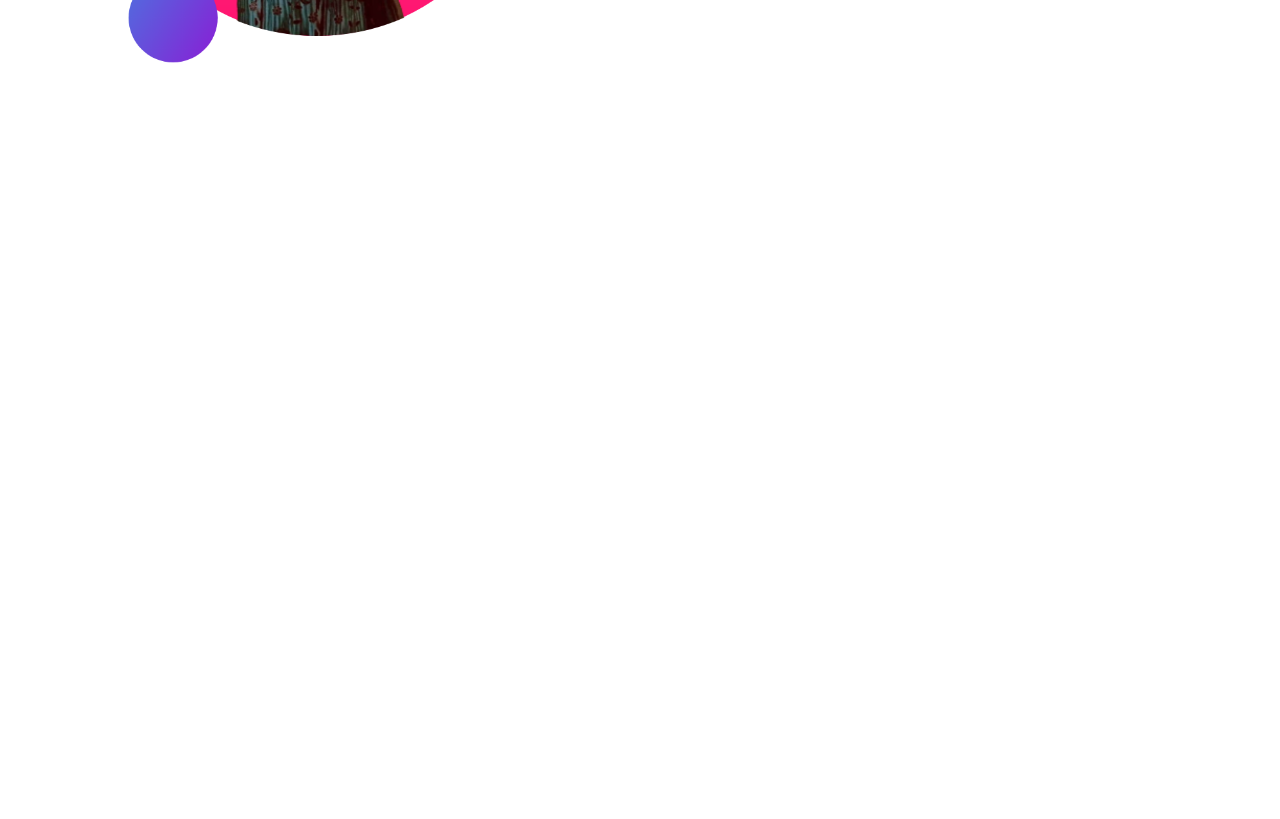
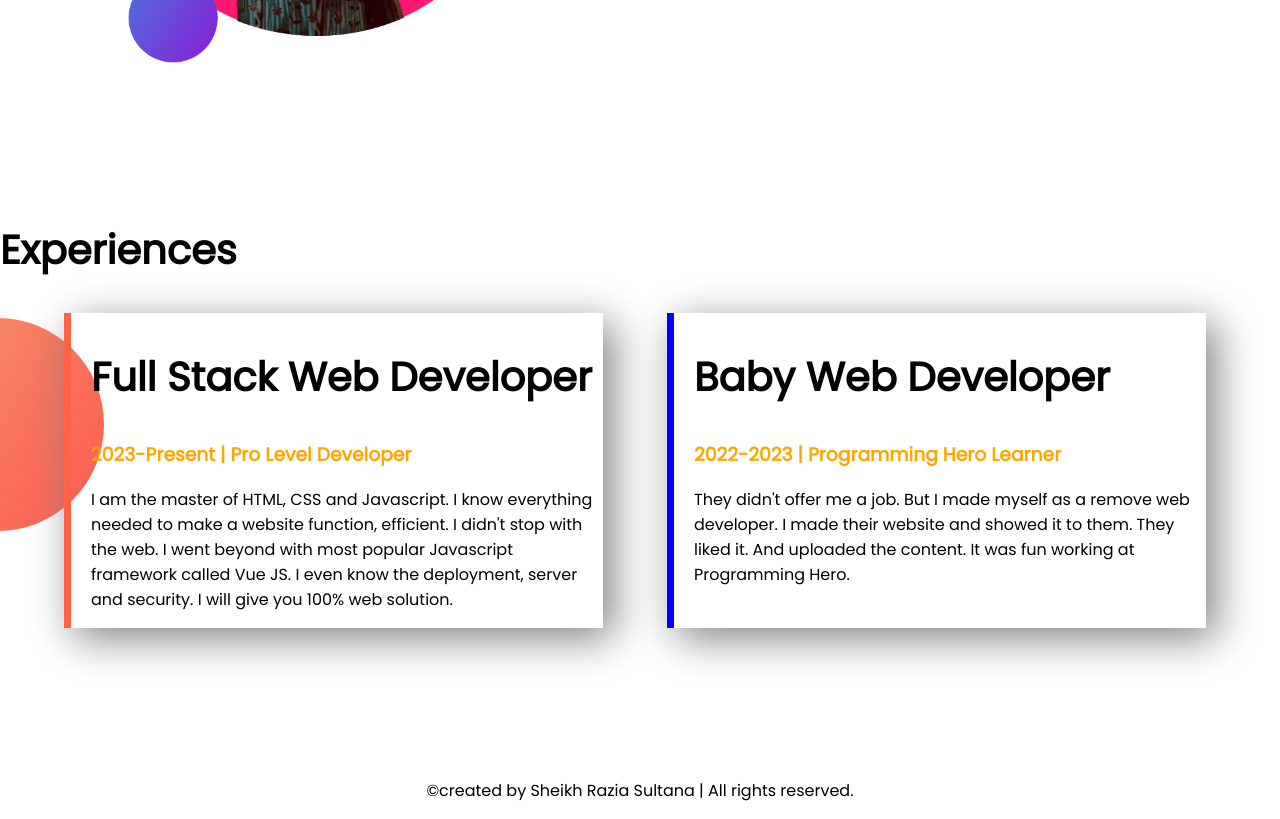
Before and after one commit to Sheikh-Razia-Sultana/developer-portfolio, a plain HTML site: page index.html in a window 1280 px wide. Shown: the part 994-1813 px from the top of the page. Before the commit the page ends 1214 px from the top, so only its background shows below. Drawn offline with Linux system fonts and the light colour scheme.

Commit message:
style border and added a footer

```diff
--- a/index.html
+++ b/index.html
@@ -13,7 +13,7 @@
 </head>
 
 <body>
-    <section id="top-banner">
+    <section class="top-banner flexible-container">
         <div class="half-width">
             <h1>Welcome To</h1>
             <h1><span class="orange-color">Sheikh Razia's</span> World!</h1>
@@ -24,7 +24,7 @@
         </div>
         <div class="half-width"> <img src="images/razia with bg.png" alt=""></div>
     </section>
-    <section class="dream-big">
+    <section class="dream-big flexible-container">
         <div class="half-width">
             <img src="images/razia2 bg.png" alt="">
         </div>
@@ -35,8 +35,33 @@
             <a class="link-button" target="_blank" href="">DOWNLOAD RESUME</a>
         </div>
     </section>
+    <section class="experience-area">
+        <h2> Experiences</h2>
+        <div class="flexible-container">
+            <div id="Full-Stack-Web-Developer" class="experience-item">
+                <h2>Full Stack Web Developer</h2>
+                <h3 class="orange-color">2023-Present | Pro Level Developer</h3>
+                <p>I am the master of HTML, CSS and Javascript. I know everything needed to make a website function, efficient. I didn't stop with the web. I went beyond with most popular Javascript framework called Vue JS. I even know the deployment, server
+                    and security. I will give you 100% web solution.</p>
+            </div>
+            <div id="Baby-Web-Developer" class="experience-item">
+                <h2>
+                    Baby Web Developer
+                </h2>
+                <h3 class="orange-color">
+                    2022-2023 | Programming Hero Learner
+                </h3>
+                <p>They didn't offer me a job. But I made myself as a remove web developer. I made their website and showed it to them. They liked it. And uploaded the content. It was fun working at Programming Hero.</p>
+            </div>
+        </div>
+    </section>
     <p></p>
     <p></p>
 </body>
+<footer>
+    <p>
+        ©created by Sheikh Razia Sultana | All rights reserved.
+    </p>
+</footer>
 
 </html>
--- a/style.css
+++ b/style.css
@@ -7,11 +7,15 @@ h1 {
     font-size: 50px;
 }
 
+h2 {
+    font-size: 40px;
+}
+
 .orange-color {
     color: orange;
 }
 
-section {
+.flexible-container {
     display: flex;
     margin-bottom: 150px;
 }
@@ -34,7 +38,7 @@ section {
     border-radius: 5px;
 }
 
-#top-banner {
+.top-banner {
     background-image: url(images/top-banner.png);
     background-repeat: no-repeat;
 }
@@ -44,3 +48,30 @@ section {
     background-repeat: no-repeat;
     background-position: right;
 }
+
+.experience-area {
+    background-image: url(images/exp-bg.png);
+    background-repeat: no-repeat;
+    background-position: left;
+}
+
+.experience-item {
+    width: 40%;
+    margin-left: 5%;
+    margin-left: 5%;
+    padding-left: 20px;
+    box-shadow: 10px 10px 40px gray;
+    border-left: 7px solid blue;
+}
+
+#Full-Stack-Web-Developer {
+    border-left: 7px solid tomato;
+}
+
+#Baby-Web-Developer {
+    border-left: 7px solid blue;
+}
+
+footer p {
+    text-align: center;
+}
```
